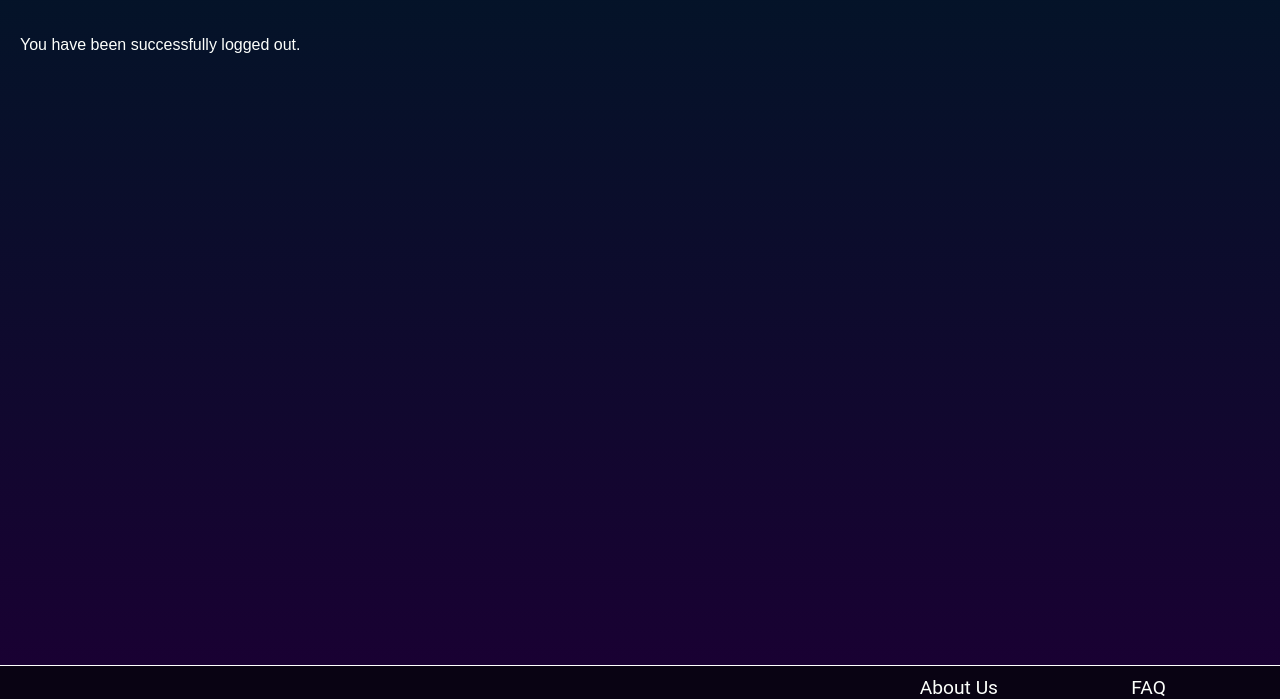
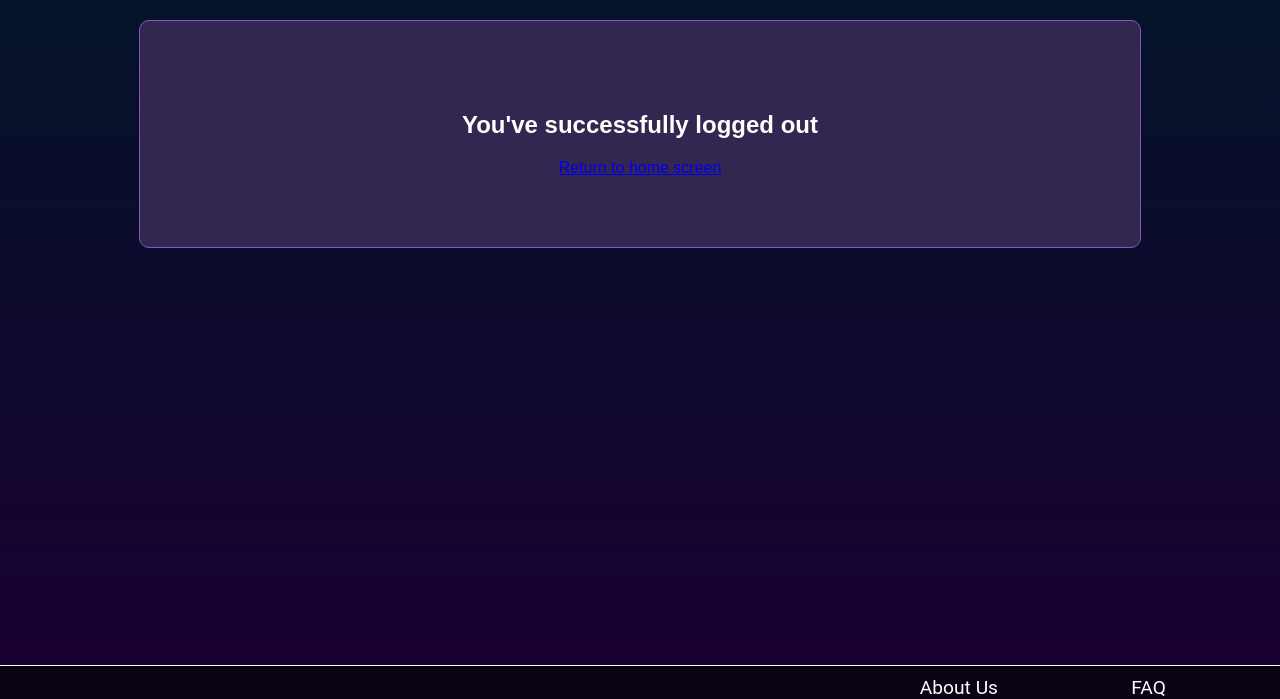
Before and after one commit to 2732382/15C, a Django app: template templates/registration/logout.html in a window 1280 px wide. Shown: the part 101-800 px from the top of the page. Run offline with Django 3.2, Linux system fonts and the light colour scheme; the template is opened without the code that fills it, so the values that code supplies are empty; some libraries are stand-ins or nearby versions.

Commit message:
logout style change and some refactoring

```diff
--- a/templates/registration/logout.html
+++ b/templates/registration/logout.html
@@ -5,5 +5,12 @@
 {% endblock %}
 
 {% block content %}
-<p>You have been successfully logged out.</p>
+<div>
+    <div class="middle">
+        <section>
+            <h1>You've successfully logged out</h1>
+			<a href="{% url 'renova:index' %}">Return to home screen</a>
+        </section>
+    </div>
+</div>
 {% endblock %}
--- a/templates/renova/about_us.html
+++ b/templates/renova/about_us.html
@@ -1,10 +1,5 @@
 {% extends "base.html" %}
 {% load staticfiles %}
-
-{% block head %}
-{{ block.super }}  <!-- This line is important, it keeps the content of the 'head' block from the base.html -->
-<link rel="stylesheet" href="https://cdnjs.cloudflare.com/ajax/libs/font-awesome/6.0.0-beta3/css/all.min.css">
-{% endblock %}
 
 {% block title %}
 About Us
```
